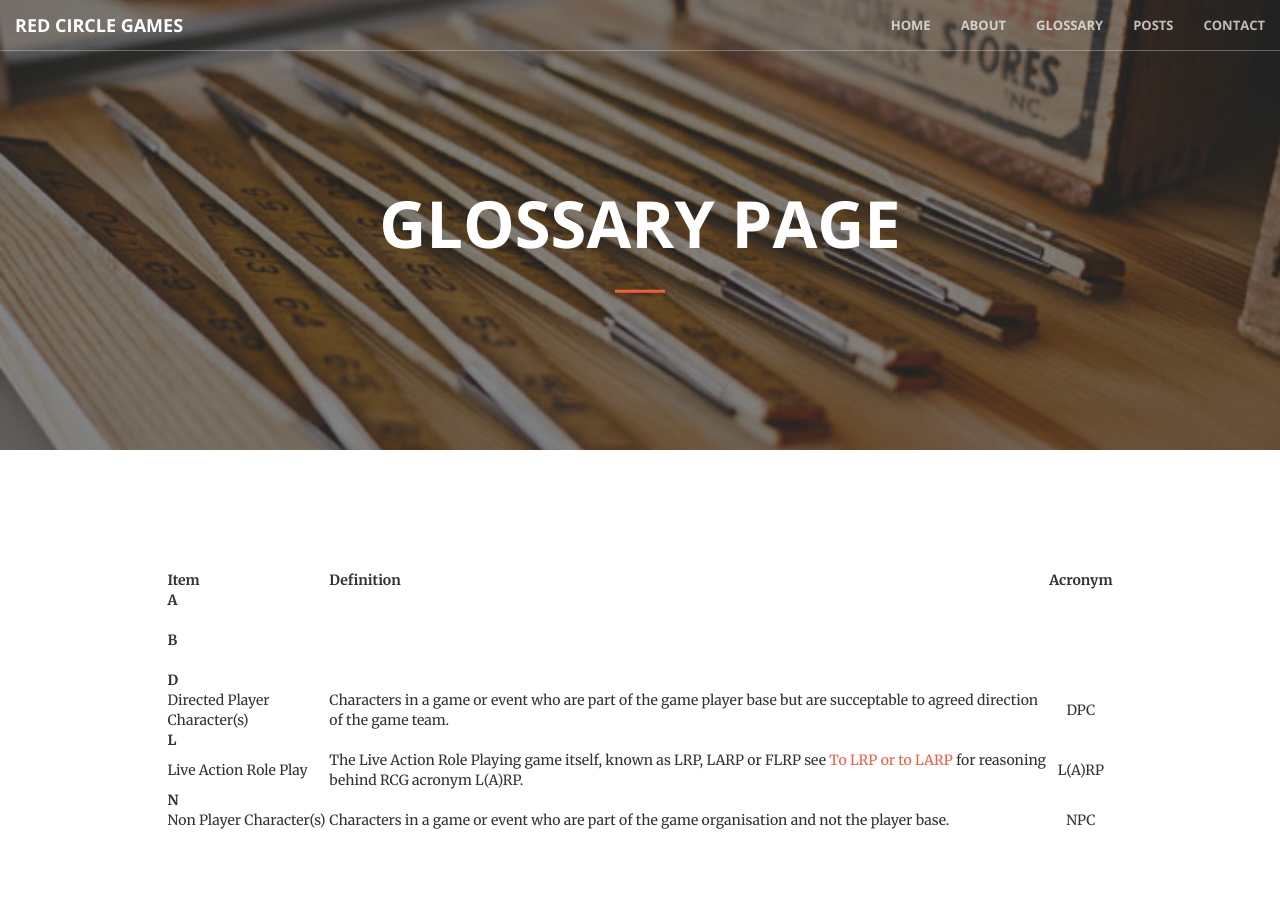
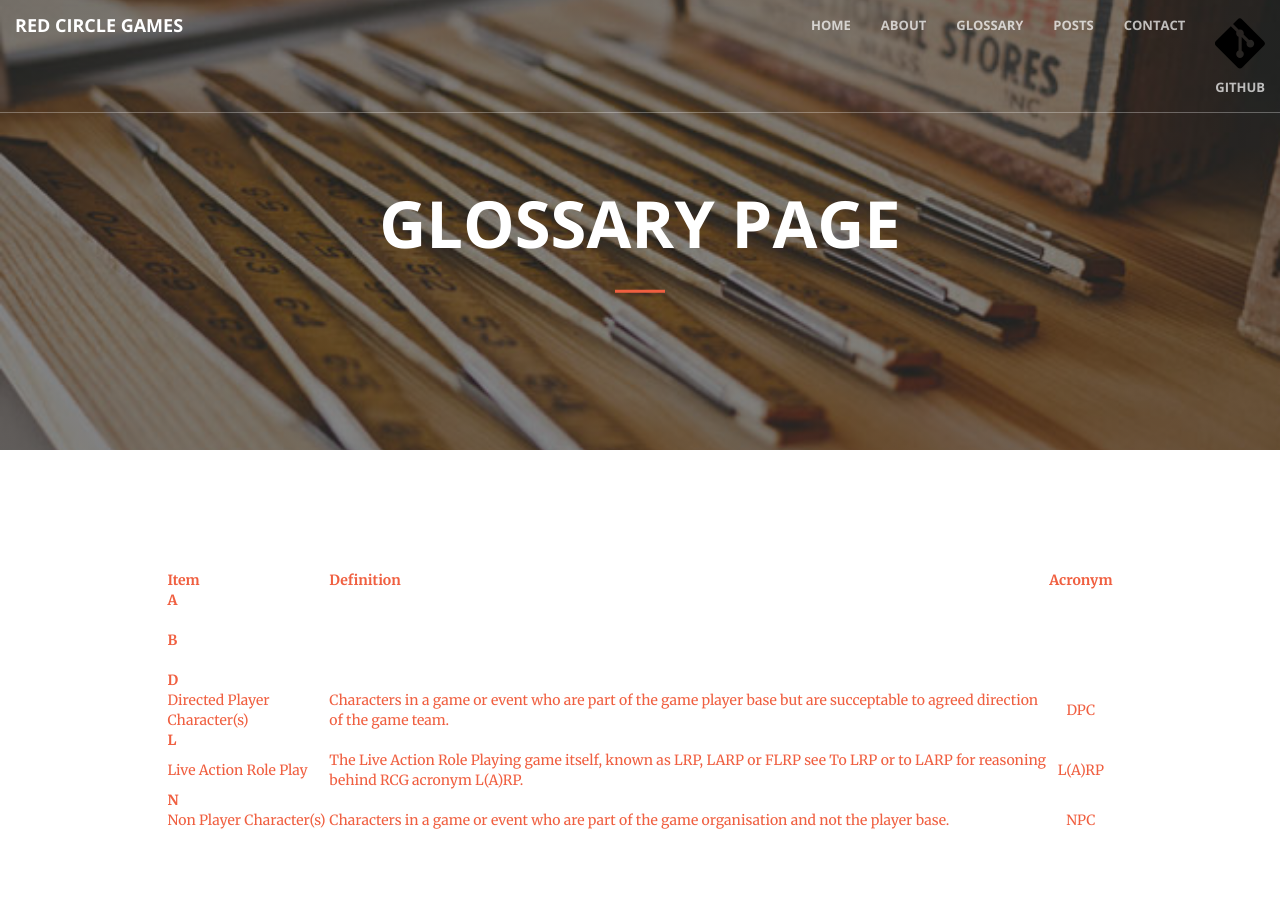
Before and after one commit to abuxton/rcg, a Jekyll site: the page built from glossary.md, in a window 1280 px wide. Built offline with Jekyll 4.4.1, drawn with Linux system fonts in a browser that asks for light colours.

Commit message:
Add GitHub link to default layout

```diff
--- a/_layouts/default.html
+++ b/_layouts/default.html
@@ -86,6 +86,12 @@
             {% else %}
               <li><a href="{{ '/#posts' | relative_url }}">Posts</a></li>
               <li><a href="{{ '/#contact' | relative_url }}">Contact</a></li>
+              <li><a href="https://github.com/abuxton/rcg" title="Go to repository" class="md-source" data-md-component="source">
+  <div class="md-source__icon md-icon">
+    <svg xmlns="http://www.w3.org/2000/svg" viewBox="0 0 448 512"><!--! Font Awesome Free 6.2.1 by @fontawesome - https://fontawesome.com License - https://fontawesome.com/license/free (Icons: CC BY 4.0, Fonts: SIL OFL 1.1, Code: MIT License) Copyright 2022 Fonticons, Inc.--><path d="M439.55 236.05 244 40.45a28.87 28.87 0 0 0-40.81 0l-40.66 40.63 51.52 51.52c27.06-9.14 52.68 16.77 43.39 43.68l49.66 49.66c34.23-11.8 61.18 31 35.47 56.69-26.49 26.49-70.21-2.87-56-37.34L240.22 199v121.85c25.3 12.54 22.26 41.85 9.08 55a34.34 34.34 0 0 1-48.55 0c-17.57-17.6-11.07-46.91 11.25-56v-123c-20.8-8.51-24.6-30.74-18.64-45L142.57 101 8.45 235.14a28.86 28.86 0 0 0 0 40.81l195.61 195.6a28.86 28.86 0 0 0 40.8 0l194.69-194.69a28.86 28.86 0 0 0 0-40.81z"></path></svg>
+  </div>
+    GitHub
+  </li>
             {% endif %}
           </ul>
         </div>
```
